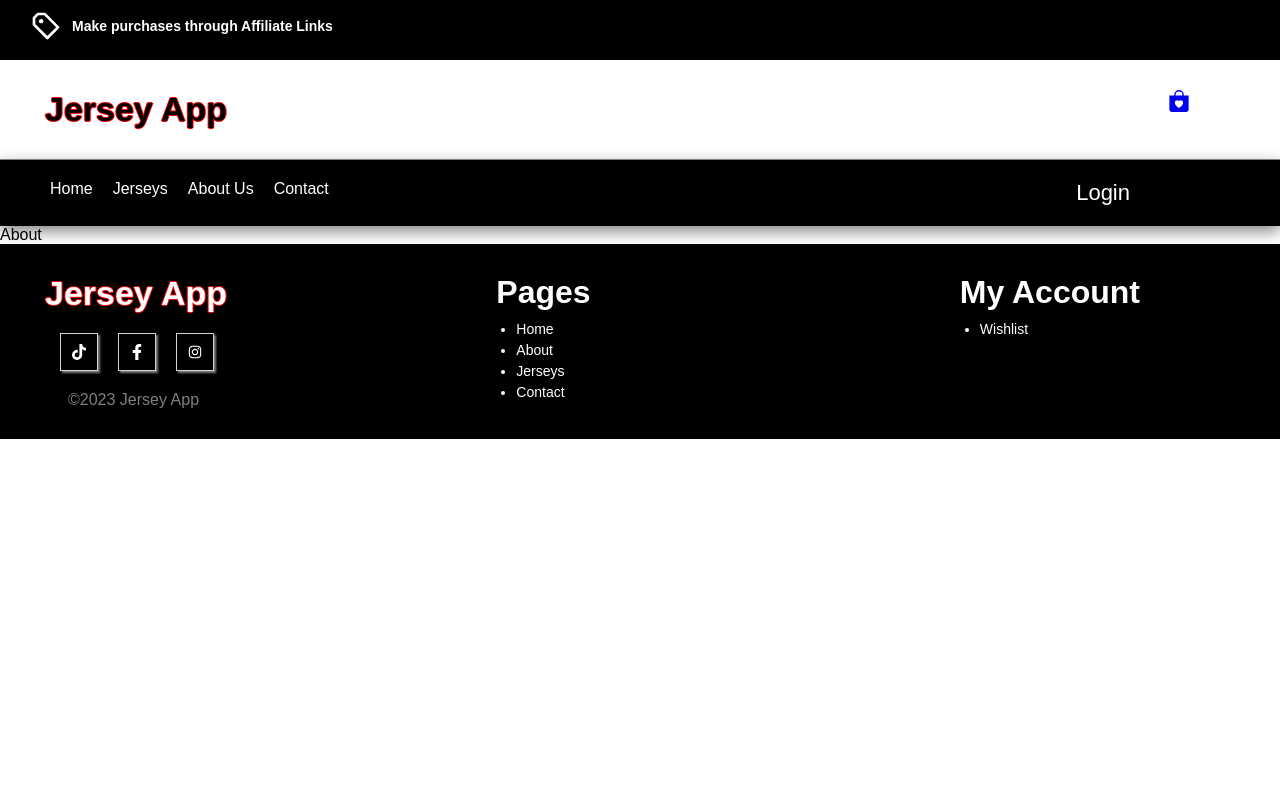
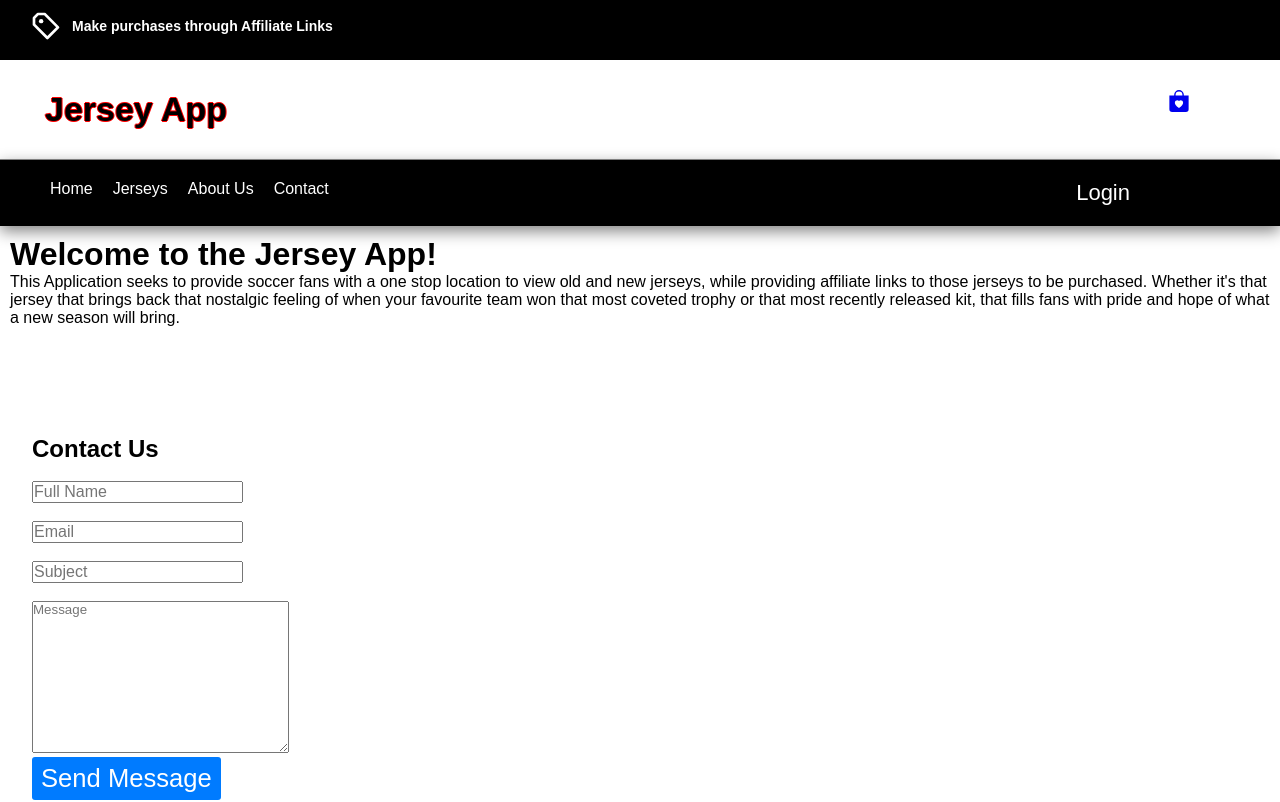
Before and after one commit to aanglin07/Jersey-App-w23-cfs1010, a React (Create React App) app: page /about in a window 1280 px wide. Shown: the top 802 px of the page. Built offline with nearby package versions, Linux system fonts and the light colour scheme.

Commit message:
Updated About Us page

```diff
--- a/src/components/Pages/About.css
+++ b/src/components/Pages/About.css
@@ -0,0 +1,3 @@
+.textformat{
+    padding: 10px 10px;
+}
--- a/src/components/Pages/About.js
+++ b/src/components/Pages/About.js
@@ -1,8 +1,19 @@
 import React from 'react'
+import Contact from './Contact'
+import './About.css'
 
 const About = () => {
   return (
-    <div>About</div>
+    <div>
+        <div className='textformat'>
+          <h1>Welcome to the Jersey App!</h1>
+          <p>This Application seeks to provide soccer fans with a one stop location to view old and new jerseys,
+          while providing affiliate links to those jerseys to be purchased.
+          Whether it's that jersey that brings back that nostalgic feeling of when your favourite team won that most coveted trophy
+          or that most recently released kit, that fills fans with pride and hope of what a new season will bring. </p>
+        </div>
+        <Contact />
+    </div>
   )
 }
 
```
Also changed, not shown: src/components/features/Nav.js (+8 -25 lines).
